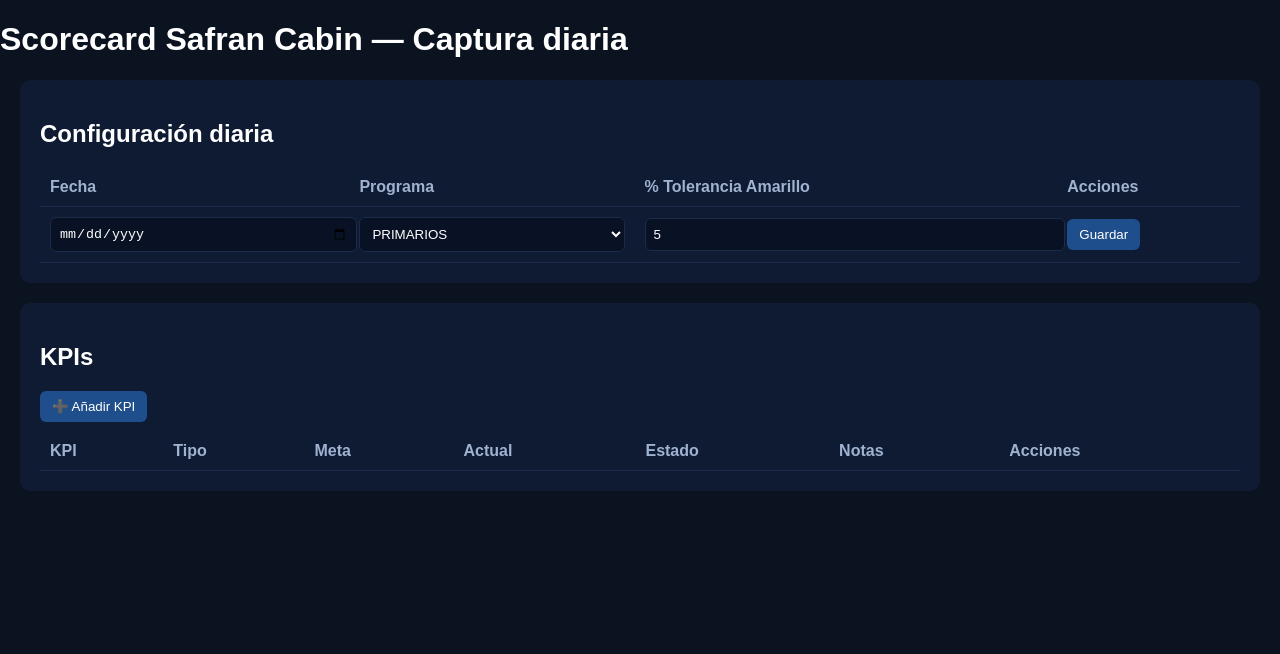
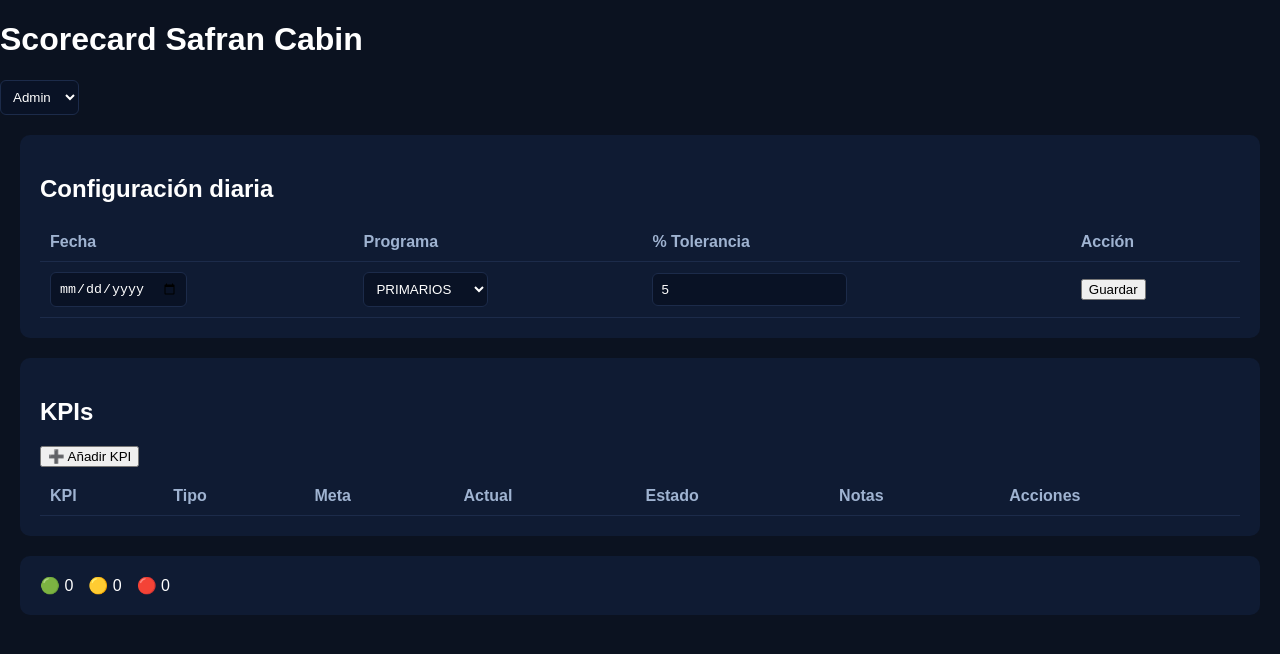
Before and after one commit to innovacionparticipativa7-netizen/scorecard, a plain HTML site: page index.html in a window 1280 px wide. Drawn offline with Linux system fonts and the light colour scheme.

Commit message:
Update index.html

```diff
--- a/index.html
+++ b/index.html
@@ -1,24 +1,30 @@
 <!DOCTYPE html>
 <html lang="es">
 <head>
-  <meta charset="UTF-8" />
+  <meta charset="UTF-8">
   <title>Scorecard Safran Cabin</title>
-  <link rel="stylesheet" href="styles.css" />
+  <link rel="stylesheet" href="styles.css">
 </head>
 <body>
-  <header>
-    <h1>Scorecard Safran Cabin — Captura diaria</h1>
-  </header>
 
-  <section class="panel">
+<header>
+  <h1>Scorecard Safran Cabin</h1>
+
+  <select id="role" onchange="setRole(this.value)">
+    <option value="admin">Admin</option>
+    <option value="viewer">Viewer</option>
+  </select>
+</header>
+
+<section class="panel">
   <h2>Configuración diaria</h2>
 
-  <table class="config-table">
+  <table>
     <tr>
       <th>Fecha</th>
       <th>Programa</th>
-      <th>% Tolerancia Amarillo</th>
-      <th>Acciones</th>
+      <th>% Tolerancia</th>
+      <th>Acción</th>
     </tr>
     <tr>
       <td><input type="date" id="fecha"></td>
@@ -32,17 +38,15 @@
         </select>
       </td>
       <td><input type="number" id="tolerancia" value="5"></td>
-      <td>
-        <button class="btn" onclick="guardarConfig()">Guardar</button>
-      </td>
+      <td><button onclick="guardarConfig()">Guardar</button></td>
     </tr>
   </table>
 </section>
 
-  <section class="panel">
+<section class="panel">
   <h2>KPIs</h2>
 
-  <button class="btn" onclick="agregarKPI()">➕ Añadir KPI</button>
+  <button onclick="agregarKPI()">➕ Añadir KPI</button>
 
   <table id="kpiTable">
     <thead>
@@ -60,7 +64,12 @@
   </table>
 </section>
 
+<section class="panel summary">
+  <div id="green">🟢 0</div>
+  <div id="yellow">🟡 0</div>
+  <div id="red">🔴 0</div>
+</section>
 
-  <script src="script.js"></script>
+<script src="script.js"></script>
 </body>
 </html>
```
